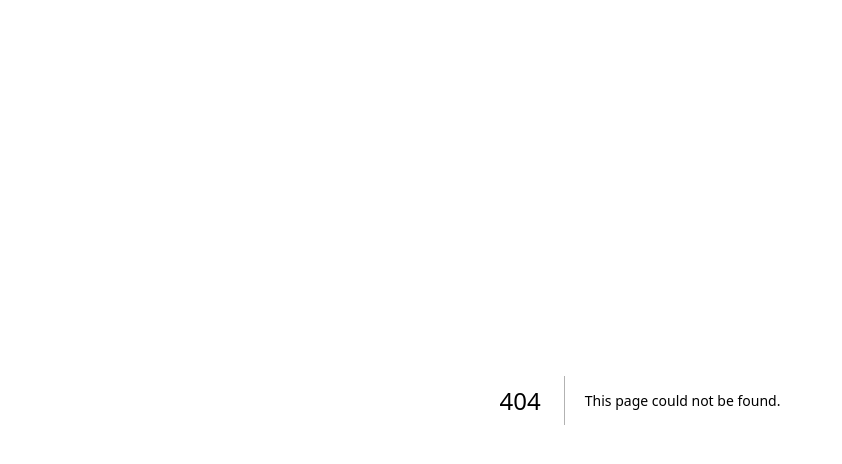
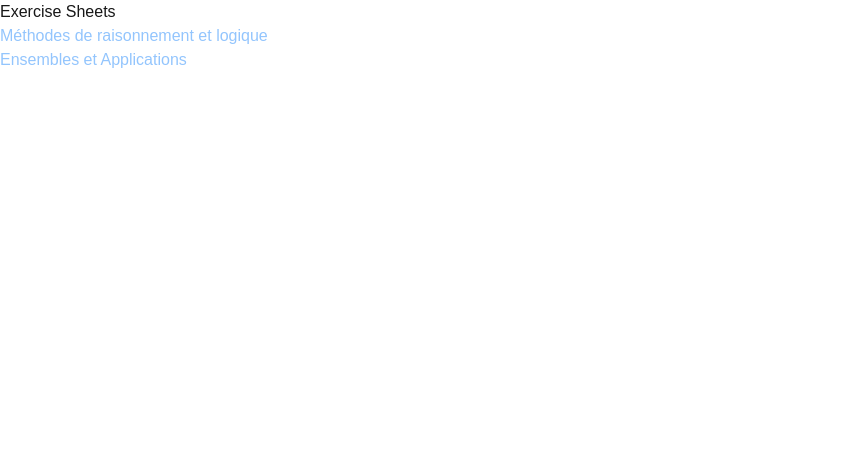
Before and after one commit to NathBo/personal-ens-page, a Next.js app: page /tutoring in a window 1280 px wide. Before the commit this address had no page. Shown: the top 464 px of the page, without its empty margins (0-842 px from the left). Built offline with nearby package versions, Linux system fonts and the light colour scheme.

Commit message:
tds de tutoring

```diff
--- a/pages/index.js
+++ b/pages/index.js
@@ -33,6 +33,11 @@ export default function Home() {
             <li>
               <a href="#projects" className="hover:underline">
                 Projects
+              </a>
+            </li>
+            <li>
+              <a href="#Teaching" className="hover:underline">
+                Teaching
               </a>
             </li>
             <li>
@@ -89,6 +94,15 @@ export default function Home() {
         </ul>
       </section>
 
+      <section id="Teaching">
+      <h2 className="text-3xl">Teaching</h2>
+      <p className="text-lg">I gave some tutoring in the prépa MPSI of Saint-Louis, as part of the TalENS program.</p>
+      <a href="/tutoring" className="text-blue-300 hover:underline">
+        here
+      </a>
+
+      </section>
+
       <section id="contact">
         <h2 className="text-3xl">Contact Me</h2>
         <p className="text-lg">email: nathan.boyer@ens.psl.eu</p>
--- /dev/null
+++ b/pages/tutoring.js
@@ -0,0 +1,15 @@
+export default function Tutoring() {
+  return (
+    <div>
+      <h1>Exercise Sheets</h1>
+      <ul>
+        <li><a href="/tutoring/Méthodes_de_raisonnement_et_logique.pdf" target="_blank" rel="noopener noreferrer" className="text-blue-300 hover:underline">
+          Méthodes de raisonnement et logique
+          </a></li>
+        <li><a href="/tutoring/Tutorat_Ensembles_et_applications.pdf" target="_blank" rel="noopener noreferrer" className="text-blue-300 hover:underline">
+          Ensembles et Applications
+          </a></li>
+      </ul>
+    </div>
+  );
+}
```
Also changed, not shown: 2 other files (tests, documents, lock files or other folders).
